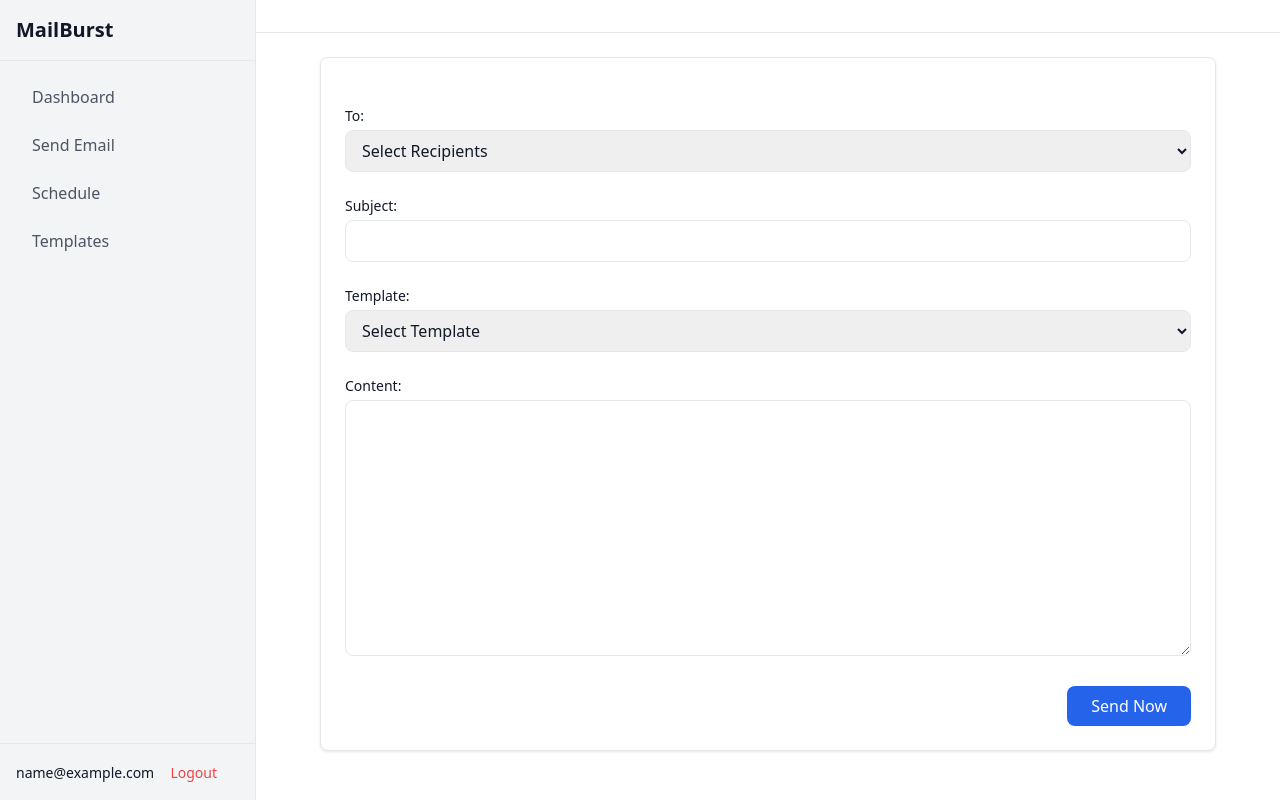
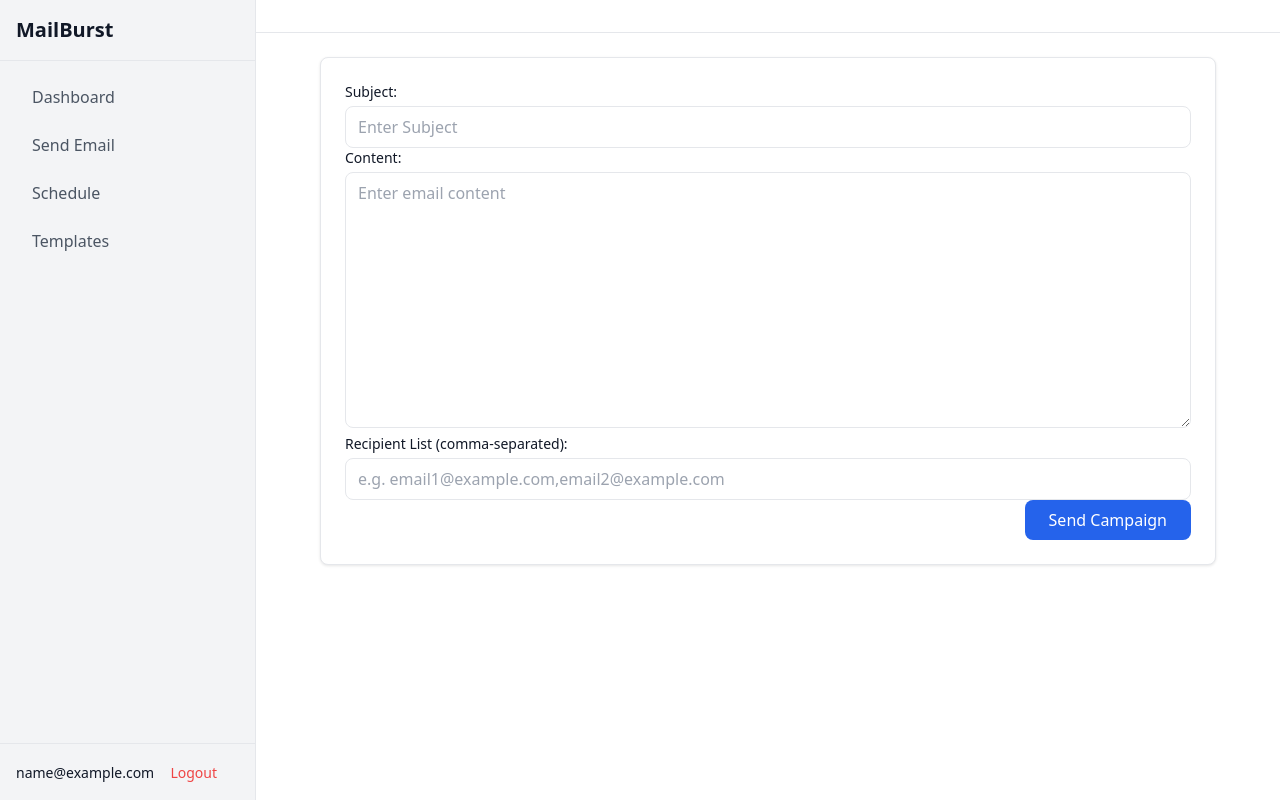
Before and after one commit to mohitsha888/MailBurst, a Django app: page /emails/send/ in a window 1280 px wide. Run offline with Django 5.2, Linux system fonts and the light colour scheme; the visitor is signed in with stand-in values (Sample User, id 1).

Commit message:
Update email templates

```diff
--- a/templates/base.html
+++ b/templates/base.html
@@ -1,6 +1,7 @@
 <!-- templates/base.html -->
 <!DOCTYPE html>
 <html lang="en">
+
 <head>
     <meta charset="UTF-8">
     <meta name="viewport" content="width=device-width, initial-scale=1.0">
@@ -32,7 +33,8 @@
             transition: all 0.2s;
         }
 
-        .nav-link:hover, .nav-link.active {
+        .nav-link:hover,
+        .nav-link.active {
             color: var(--primary);
             background-color: var(--bg-light);
         }
@@ -49,10 +51,11 @@
         .card {
             background-color: var(--bg-light);
             border: 1px solid var(--border-color);
-            box-shadow: 0 1px 3px rgba(0,0,0,0.1);
+            box-shadow: 0 1px 3px rgba(0, 0, 0, 0.1);
         }
     </style>
 </head>
+
 <body>
     <div class="flex h-screen">
         <!-- Sidebar -->
@@ -63,15 +66,18 @@
             <nav class="flex-1 p-4">
                 <ul class="space-y-2">
                     <li><a href="{% url 'dashboard' %}" class="nav-link block px-4 py-2 rounded-lg">Dashboard</a></li>
-                    <li><a href="{% url 'send_email' %}" class="nav-link block px-4 py-2 rounded-lg">Send Email</a></li>
-                    <li><a href="{% url 'schedule_email' %}" class="nav-link block px-4 py-2 rounded-lg">Schedule</a></li>
-                    <li><a href="{% url 'email_template' %}" class="nav-link block px-4 py-2 rounded-lg">Templates</a></li>
+                    <li><a href="{% url 'create_campaign' %}" class="nav-link block px-4 py-2 rounded-lg">Send Email</a>
+                    </li>
+                    <li><a href="{% url 'schedule_email' %}" class="nav-link block px-4 py-2 rounded-lg">Schedule</a>
+                    </li>
+                    <li><a href="{% url 'email_template' %}" class="nav-link block px-4 py-2 rounded-lg">Templates</a>
+                    </li>
                 </ul>
             </nav>
             <div class="p-4 border-t">
                 {% if user.is_authenticated %}
-                    <span class="text-sm">{{ user.email }}</span>
-                    <a href="{% url 'logout' %}" class="text-sm text-red-500 ml-3">Logout</a>
+                <span class="text-sm">{{ user.email }}</span>
+                <a href="{% url 'logout' %}" class="text-sm text-red-500 ml-3">Logout</a>
                 {% endif %}
             </div>
         </aside>
@@ -86,5 +92,15 @@
             </div>
         </main>
     </div>
+    <div>
+        {% if messages %}
+        <ul class="messages">
+            {% for message in messages %}
+            <li{% if message.tags %} class="{{ message.tags }}" {% endif %}>{{ message }}</li>
+            {% endfor %}
+        </ul>
+        {% endif %}
+    </div>
 </body>
+
 </html>
--- a/templates/emails/send_email.html
+++ b/templates/emails/send_email.html
@@ -1,33 +1,25 @@
-<!-- templates/send_email.html -->
+<!-- create_campaign.html -->
 {% extends 'base.html' %}
 
 {% block content %}
 <div class="max-w-4xl mx-auto">
     <div class="card rounded-lg p-6">
-        <form method="post" class="space-y-6">
+        <form method="post">
             {% csrf_token %}
             <div>
-                <label class="block text-sm mb-1">To:</label>
-                <select class="w-full px-3 py-2 border rounded-lg">
-                    <option>Select Recipients</option>
-                </select>
-            </div>
-            <div>
                 <label class="block text-sm mb-1">Subject:</label>
-                <input type="text" class="w-full px-3 py-2 border rounded-lg">
-            </div>
-            <div>
-                <label class="block text-sm mb-1">Template:</label>
-                <select class="w-full px-3 py-2 border rounded-lg">
-                    <option>Select Template</option>
-                </select>
+                <input type="text" name="subject" class="w-full px-3 py-2 border rounded-lg" placeholder="Enter Subject" required>
             </div>
             <div>
                 <label class="block text-sm mb-1">Content:</label>
-                <textarea class="w-full h-64 px-3 py-2 border rounded-lg"></textarea>
+                <textarea name="content" class="w-full h-64 px-3 py-2 border rounded-lg" placeholder="Enter email content" required></textarea>
+            </div>
+            <div>
+                <label class="block text-sm mb-1">Recipient List (comma-separated):</label>
+                <input type="text" name="recipient_list" class="w-full px-3 py-2 border rounded-lg" placeholder="e.g. email1@example.com,email2@example.com" required>
             </div>
             <div class="flex justify-end space-x-3">
-                <button type="submit" class="btn-primary px-6 py-2 rounded-lg">Send Now</button>
+                <button type="submit" class="btn-primary px-6 py-2 rounded-lg">Send Campaign</button>
             </div>
         </form>
     </div>
```
